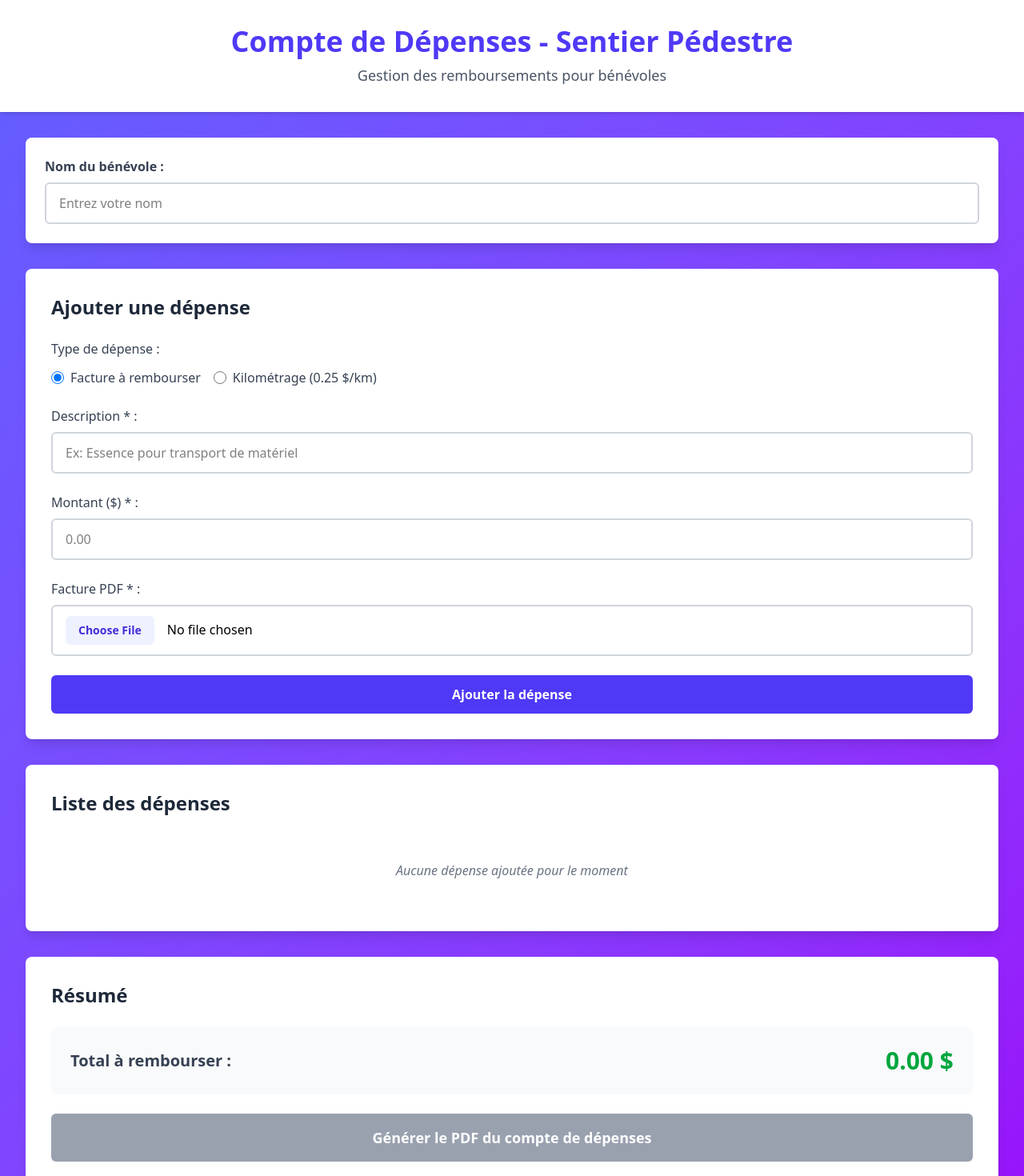
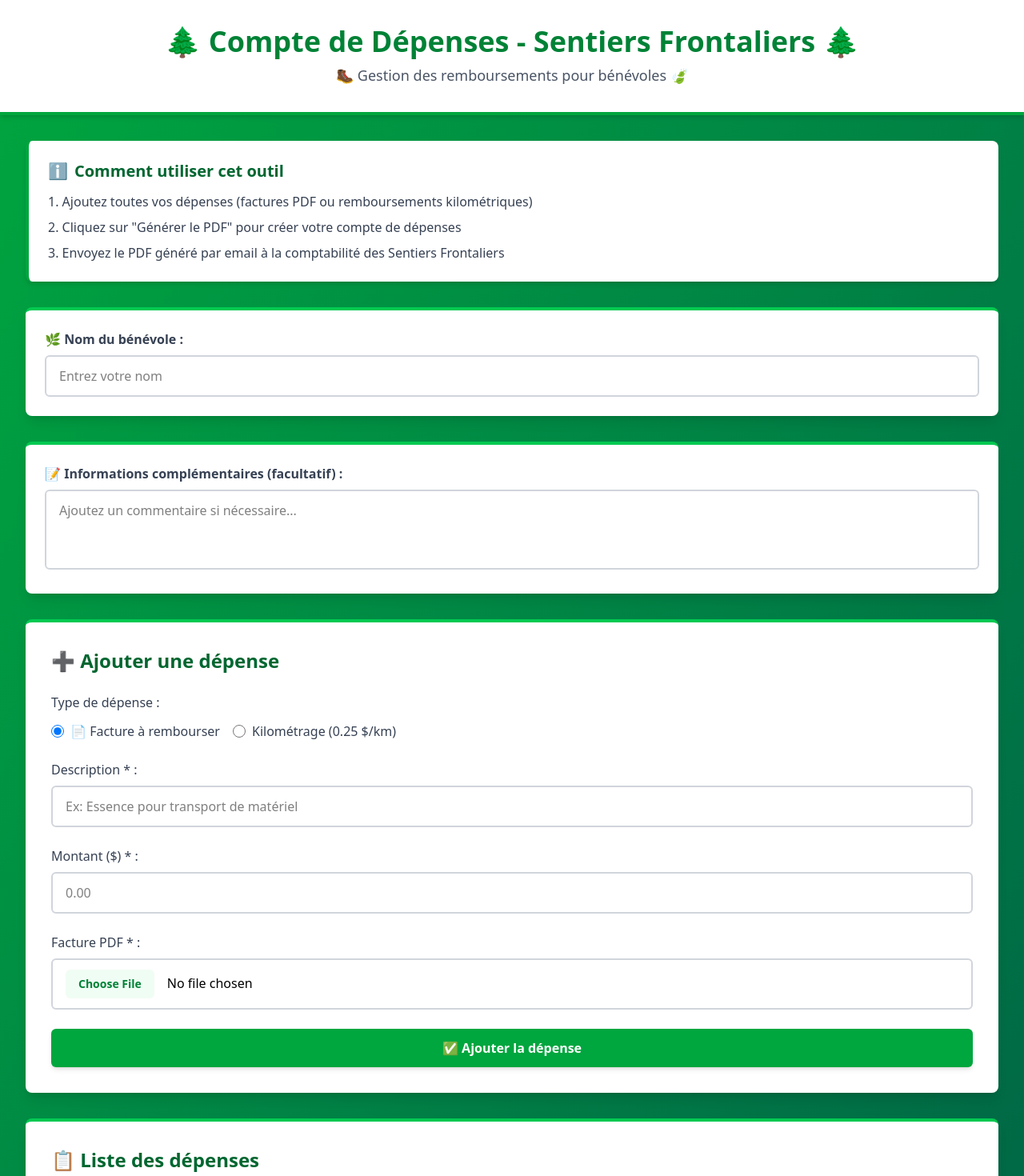
Before and after one commit to julbrs/mon-compte-de-depenses, a React (Vite) app: page / in a window 1280 px wide. Shown: the top 1470 px of the page at 80% size. Built offline with nearby package versions, Linux system fonts and the light colour scheme.

Commit message:
Refactor application to use pnpm, enhance PDF generation with additional info, and improve UI elements for better user experience

```diff
--- a/index.html
+++ b/index.html
@@ -1,10 +1,14 @@
 <!DOCTYPE html>
-<html lang="en">
+<html lang="fr">
   <head>
     <meta charset="UTF-8" />
     <link rel="icon" type="image/svg+xml" href="/vite.svg" />
     <meta name="viewport" content="width=device-width, initial-scale=1.0" />
-    <title>Compte de Dépenses - Sentier Pédestre</title>
+    <meta
+      name="description"
+      content="Gestion des comptes de dépenses pour bénévoles - Sentiers Frontaliers"
+    />
+    <title>🌲 Compte de Dépenses - Sentiers Frontaliers 🌲</title>
   </head>
   <body>
     <div id="root"></div>
--- a/package.json
+++ b/package.json
@@ -14,6 +14,7 @@
   "dependencies": {
     "jspdf": "^3.0.4",
     "jspdf-autotable": "^5.0.2",
+    "pdf-lib": "^1.17.1",
     "react": "^19.2.0",
     "react-dom": "^19.2.0"
   },
--- a/src/App.tsx
+++ b/src/App.tsx
@@ -7,6 +7,7 @@ import type { Expense } from "./types/expense";
 function App() {
   const [expenses, setExpenses] = useState<Expense[]>([]);
   const [volunteerName, setVolunteerName] = useState("");
+  const [additionalInfo, setAdditionalInfo] = useState("");
   const [kmRate] = useState(0.25); // Taux par km en dollars
 
   const addExpense = (expense: Omit<Expense, "id">) => {
@@ -27,7 +28,7 @@ function App() {
     }, 0);
   };
 
-  const handleGeneratePDF = () => {
+  const handleGeneratePDF = async () => {
     if (!volunteerName.trim()) {
       alert("Veuillez entrer le nom du bénévole");
       return;
@@ -36,24 +37,45 @@ function App() {
       alert("Veuillez ajouter au moins une dépense");
       return;
     }
-    generatePDF(volunteerName, expenses, kmRate, calculateTotal());
+
+    try {
+      await generatePDF(volunteerName, expenses, kmRate, calculateTotal(), additionalInfo);
+    } catch (error) {
+      console.error("Erreur lors de la génération du PDF:", error);
+      alert("Une erreur est survenue lors de la génération du PDF. Veuillez réessayer.");
+    }
   };
 
   return (
-    <div className="min-h-screen bg-linear-to-br from-indigo-500 to-purple-600">
-      <header className="bg-white shadow-md">
+    <div className="min-h-screen bg-linear-to-br from-green-600 to-emerald-800">
+      <header className="bg-white shadow-md border-b-4 border-green-600">
         <div className="max-w-7xl mx-auto px-4 sm:px-6 lg:px-8 py-8 text-center">
-          <h1 className="text-3xl md:text-4xl font-bold text-indigo-600 mb-2">
-            Compte de Dépenses - Sentier Pédestre
+          <h1 className="text-3xl md:text-4xl font-bold text-green-700 mb-2 flex items-center justify-center gap-3">
+            🌲 Compte de Dépenses - Sentiers Frontaliers 🌲
           </h1>
-          <p className="text-gray-600 text-lg">Gestion des remboursements pour bénévoles</p>
+          <p className="text-gray-600 text-lg flex items-center justify-center gap-2">
+            🥾 Gestion des remboursements pour bénévoles 🍃
+          </p>
         </div>
       </header>
 
       <main className="max-w-7xl mx-auto px-4 sm:px-6 lg:px-8 py-8">
-        <div className="bg-white rounded-lg shadow-lg p-6 mb-8">
+        {/* Instructions Box */}
+        <div className="bg-white rounded-lg shadow-md p-6 mb-8 border-l-4 border-green-600">
+          <h2 className="text-xl font-semibold text-green-800 mb-3 flex items-center gap-2">
+            <span>ℹ️</span>
+            Comment utiliser cet outil
+          </h2>
+          <ol className="list-decimal list-inside space-y-2 text-gray-700">
+            <li>Ajoutez toutes vos dépenses (factures PDF ou remboursements kilométriques)</li>
+            <li>Cliquez sur "Générer le PDF" pour créer votre compte de dépenses</li>
+            <li>Envoyez le PDF généré par email à la comptabilité des Sentiers Frontaliers</li>
+          </ol>
+        </div>
+
+        <div className="bg-white rounded-lg shadow-lg p-6 mb-8 border-t-4 border-green-500">
           <label htmlFor="volunteerName" className="block text-gray-700 font-semibold mb-2">
-            Nom du bénévole :
+            🌿 Nom du bénévole :
           </label>
           <input
             id="volunteerName"
@@ -61,7 +83,21 @@ function App() {
             value={volunteerName}
             onChange={(e) => setVolunteerName(e.target.value)}
             placeholder="Entrez votre nom"
-            className="w-full px-4 py-3 border-2 border-gray-300 rounded-md focus:outline-none focus:ring-2 focus:ring-indigo-500 focus:border-transparent transition"
+            className="w-full px-4 py-3 border-2 border-gray-300 rounded-md focus:outline-none focus:ring-2 focus:ring-green-500 focus:border-transparent transition"
+          />
+        </div>
+
+        <div className="bg-white rounded-lg shadow-lg p-6 mb-8 border-t-4 border-green-500">
+          <label htmlFor="additionalInfo" className="block text-gray-700 font-semibold mb-2">
+            📝 Informations complémentaires (facultatif) :
+          </label>
+          <textarea
+            id="additionalInfo"
+            value={additionalInfo}
+            onChange={(e) => setAdditionalInfo(e.target.value)}
+            placeholder="Ajoutez un commentaire si nécessaire..."
+            rows={3}
+            className="w-full px-4 py-3 border-2 border-gray-300 rounded-md focus:outline-none focus:ring-2 focus:ring-green-500 focus:border-transparent transition resize-none"
           />
         </div>
 
@@ -69,20 +105,49 @@ function App() {
 
         <ExpenseList expenses={expenses} onDeleteExpense={deleteExpense} kmRate={kmRate} />
 
-        <div className="bg-white rounded-lg shadow-lg p-6 md:p-8">
-          <h2 className="text-2xl font-bold text-gray-800 mb-6">Résumé</h2>
-          <div className="bg-gray-50 rounded-md p-6 mb-6 flex flex-col md:flex-row justify-between items-center gap-4">
-            <span className="text-xl font-semibold text-gray-700">Total à rembourser :</span>
-            <span className="text-3xl font-bold text-green-600">
+        <div className="bg-white rounded-lg shadow-lg p-6 md:p-8 border-t-4 border-green-500">
+          <h2 className="text-2xl font-bold text-green-800 mb-6 flex items-center gap-2">
+            📊 Résumé
+          </h2>
+          <div className="bg-green-50 rounded-md p-6 mb-6 flex flex-col md:flex-row justify-between items-center gap-4 border-2 border-green-200">
+            <span className="text-xl font-semibold text-gray-700">💰 Total à rembourser :</span>
+            <span className="text-3xl font-bold text-green-700">
               {calculateTotal().toFixed(2)} $
             </span>
           </div>
+
+          {expenses.some((exp) => exp.type === "invoice") && (
+            <div className="bg-green-50 border-2 border-green-300 rounded-md p-4 mb-6">
+              <div className="flex items-start gap-3">
+                <span className="text-2xl">✅</span>
+                <div className="flex-1">
+                  <p className="font-semibold text-green-800 mb-2">
+                    Factures incluses automatiquement
+                  </p>
+                  <p className="text-sm text-green-700 mb-2">
+                    Les factures PDF seront automatiquement ajoutées à la fin du document généré.
+                  </p>
+                  <div className="text-sm text-green-700">
+                    <strong>Factures qui seront incluses :</strong>
+                    <ul className="list-disc ml-5 mt-1">
+                      {expenses
+                        .filter((exp) => exp.type === "invoice")
+                        .map((exp) => (
+                          <li key={exp.id}>{exp.fileName}</li>
+                        ))}
+                    </ul>
+                  </div>
+                </div>
+              </div>
+            </div>
+          )}
+
           <button
             onClick={handleGeneratePDF}
             disabled={expenses.length === 0 || !volunteerName.trim()}
-            className="w-full bg-green-600 hover:bg-green-700 disabled:bg-gray-400 disabled:cursor-not-allowed text-white font-semibold py-4 px-6 rounded-md transition duration-200 text-lg"
+            className="w-full bg-green-600 hover:bg-green-700 disabled:bg-gray-400 disabled:cursor-not-allowed text-white font-semibold py-4 px-6 rounded-md transition duration-200 text-lg shadow-md hover:shadow-lg"
           >
-            Générer le PDF du compte de dépenses
+            📄 Générer le PDF du compte de dépenses
           </button>
         </div>
       </main>
--- a/src/components/ExpenseForm.tsx
+++ b/src/components/ExpenseForm.tsx
@@ -6,6 +6,7 @@ function ExpenseForm({ onAddExpense, kmRate }: ExpenseFormProps) {
   const [description, setDescription] = useState("");
   const [amount, setAmount] = useState("");
   const [kilometers, setKilometers] = useState("");
+  const [kmDate, setKmDate] = useState(new Date().toISOString().split("T")[0]);
   const [invoiceFile, setInvoiceFile] = useState<File | null>(null);
 
   const handleSubmit = (e: FormEvent<HTMLFormElement>) => {
@@ -39,11 +40,16 @@ function ExpenseForm({ onAddExpense, kmRate }: ExpenseFormProps) {
         alert("Veuillez entrer un nombre de kilomètres valide");
         return;
       }
+      if (!kmDate) {
+        alert("Veuillez entrer une date");
+        return;
+      }
 
       const expense: Omit<Expense, "id"> = {
         type: "km",
         description,
         kilometers: parseFloat(kilometers),
+        kmDate,
       };
       onAddExpense(expense);
     }
@@ -52,6 +58,7 @@ function ExpenseForm({ onAddExpense, kmRate }: ExpenseFormProps) {
     setDescription("");
     setAmount("");
     setKilometers("");
+    setKmDate(new Date().toISOString().split("T")[0]);
     setInvoiceFile(null);
     const fileInput = document.getElementById("invoiceFile") as HTMLInputElement;
     if (fileInput) {
@@ -66,8 +73,10 @@ function ExpenseForm({ onAddExpense, kmRate }: ExpenseFormProps) {
   };
 
   return (
-    <div className="bg-white rounded-lg shadow-lg p-6 md:p-8 mb-8">
-      <h2 className="text-2xl font-bold text-gray-800 mb-6">Ajouter une dépense</h2>
+    <div className="bg-white rounded-lg shadow-lg p-6 md:p-8 mb-8 border-t-4 border-green-500">
+      <h2 className="text-2xl font-bold text-green-800 mb-6 flex items-center gap-2">
+        ➕ Ajouter une dépense
+      </h2>
 
       <form onSubmit={handleSubmit} className="space-y-6">
         <div>
@@ -79,9 +88,9 @@ function ExpenseForm({ onAddExpense, kmRate }: ExpenseFormProps) {
                 value="invoice"
                 checked={expenseType === "invoice"}
                 onChange={(e) => setExpenseType(e.target.value as "invoice" | "km")}
-                className="w-4 h-4 text-indigo-600 focus:ring-indigo-500"
+                className="w-4 h-4 text-green-600 focus:ring-green-500"
               />
-              <span className="text-gray-700">Facture à rembourser</span>
+              <span className="text-gray-700">📄 Facture à rembourser</span>
             </label>
             <label className="flex items-center gap-2 cursor-pointer">
               <input
@@ -89,7 +98,7 @@ function ExpenseForm({ onAddExpense, kmRate }: ExpenseFormProps) {
                 value="km"
                 checked={expenseType === "km"}
                 onChange={(e) => setExpenseType(e.target.value as "invoice" | "km")}
-                className="w-4 h-4 text-indigo-600 focus:ring-indigo-500"
+                className="w-4 h-4 text-green-600 focus:ring-green-500"
               />
               <span className="text-gray-700">Kilométrage ({kmRate} $/km)</span>
             </label>
@@ -107,7 +116,7 @@ function ExpenseForm({ onAddExpense, kmRate }: ExpenseFormProps) {
             onChange={(e) => setDescription(e.target.value)}
             placeholder="Ex: Essence pour transport de matériel"
             required
-            className="w-full px-4 py-3 border-2 border-gray-300 rounded-md focus:outline-none focus:ring-2 focus:ring-indigo-500 focus:border-transparent transition"
+            className="w-full px-4 py-3 border-2 border-gray-300 rounded-md focus:outline-none focus:ring-2 focus:ring-green-500 focus:border-transparent transition"
           />
         </div>
 
@@ -126,7 +135,7 @@ function ExpenseForm({ onAddExpense, kmRate }: ExpenseFormProps) {
                 onChange={(e) => setAmount(e.target.value)}
                 placeholder="0.00"
                 required
-                className="w-full px-4 py-3 border-2 border-gray-300 rounded-md focus:outline-none focus:ring-2 focus:ring-indigo-500 focus:border-transparent transition"
+                className="w-full px-4 py-3 border-2 border-gray-300 rounded-md focus:outline-none focus:ring-2 focus:ring-green-500 focus:border-transparent transition"
               />
             </div>
             <div>
@@ -139,14 +148,28 @@ function ExpenseForm({ onAddExpense, kmRate }: ExpenseFormProps) {
                 accept=".pdf"
                 onChange={handleFileChange}
                 required
-                className="w-full px-4 py-3 border-2 border-gray-300 rounded-md focus:outline-none focus:ring-2 focus:ring-indigo-500 focus:border-transparent transition file:mr-4 file:py-2 file:px-4 file:rounded-md file:border-0 file:text-sm file:font-semibold file:bg-indigo-50 file:text-indigo-700 hover:file:bg-indigo-100"
+                className="w-full px-4 py-3 border-2 border-gray-300 rounded-md focus:outline-none focus:ring-2 focus:ring-green-500 focus:border-transparent transition file:mr-4 file:py-2 file:px-4 file:rounded-md file:border-0 file:text-sm file:font-semibold file:bg-green-50 file:text-green-700 hover:file:bg-green-100"
               />
             </div>
           </>
         ) : (
+          <>
+            <div>
+              <label htmlFor="kmDate" className="block text-gray-700 font-medium mb-2">
+                📅 Date * :
+              </label>
+              <input
+                id="kmDate"
+                type="date"
+                value={kmDate}
+                onChange={(e) => setKmDate(e.target.value)}
+                required
+                className="w-full px-4 py-3 border-2 border-gray-300 rounded-md focus:outline-none focus:ring-2 focus:ring-green-500 focus:border-transparent transition"
+              />
+            </div>
             <div>
               <label htmlFor="kilometers" className="block text-gray-700 font-medium mb-2">
-              Nombre de kilomètres * :
+                🚶 Nombre de kilomètres * :
               </label>
               <input
                 id="kilometers"
@@ -157,21 +180,22 @@ function ExpenseForm({ onAddExpense, kmRate }: ExpenseFormProps) {
                 onChange={(e) => setKilometers(e.target.value)}
                 placeholder="0.0"
                 required
-              className="w-full px-4 py-3 border-2 border-gray-300 rounded-md focus:outline-none focus:ring-2 focus:ring-indigo-500 focus:border-transparent transition"
+                className="w-full px-4 py-3 border-2 border-gray-300 rounded-md focus:outline-none focus:ring-2 focus:ring-green-500 focus:border-transparent transition"
               />
               {kilometers && (
-              <p className="mt-2 text-sm text-indigo-600 font-medium">
-                Remboursement : {(parseFloat(kilometers) * kmRate).toFixed(2)} $
+                <p className="mt-2 text-sm text-green-600 font-medium">
+                  💰 Remboursement : {(parseFloat(kilometers) * kmRate).toFixed(2)} $
                 </p>
               )}
             </div>
+          </>
         )}
 
         <button
           type="submit"
-          className="w-full bg-indigo-600 hover:bg-indigo-700 text-white font-semibold py-3 px-6 rounded-md transition duration-200"
+          className="w-full bg-green-600 hover:bg-green-700 text-white font-semibold py-3 px-6 rounded-md transition duration-200 shadow-md hover:shadow-lg"
         >
-          Ajouter la dépense
+          ✅ Ajouter la dépense
         </button>
       </form>
     </div>
--- a/src/components/ExpenseList.tsx
+++ b/src/components/ExpenseList.tsx
@@ -3,22 +3,26 @@ import type { ExpenseListProps } from "../types/expense";
 function ExpenseList({ expenses, onDeleteExpense, kmRate }: ExpenseListProps) {
   if (expenses.length === 0) {
     return (
-      <div className="bg-white rounded-lg shadow-lg p-6 md:p-8 mb-8">
-        <h2 className="text-2xl font-bold text-gray-800 mb-6">Liste des dépenses</h2>
+      <div className="bg-white rounded-lg shadow-lg p-6 md:p-8 mb-8 border-t-4 border-green-500">
+        <h2 className="text-2xl font-bold text-green-800 mb-6 flex items-center gap-2">
+          📋 Liste des dépenses
+        </h2>
         <p className="text-center text-gray-500 italic py-8">
-          Aucune dépense ajoutée pour le moment
+          🌿 Aucune dépense ajoutée pour le moment
         </p>
       </div>
     );
   }
 
   return (
-    <div className="bg-white rounded-lg shadow-lg p-6 md:p-8 mb-8">
-      <h2 className="text-2xl font-bold text-gray-800 mb-6">Liste des dépenses</h2>
+    <div className="bg-white rounded-lg shadow-lg p-6 md:p-8 mb-8 border-t-4 border-green-500">
+      <h2 className="text-2xl font-bold text-green-800 mb-6 flex items-center gap-2">
+        📋 Liste des dépenses
+      </h2>
       <div className="overflow-x-auto">
         <table className="w-full border-collapse">
           <thead>
-            <tr className="bg-gray-50 border-b-2 border-gray-200">
+            <tr className="bg-green-50 border-b-2 border-green-200">
               <th className="text-left py-4 px-4 font-semibold text-gray-700">Type</th>
               <th className="text-left py-4 px-4 font-semibold text-gray-700">Description</th>
               <th className="text-left py-4 px-4 font-semibold text-gray-700">Détails</th>
@@ -28,7 +32,10 @@ function ExpenseList({ expenses, onDeleteExpense, kmRate }: ExpenseListProps) {
           </thead>
           <tbody>
             {expenses.map((expense) => (
-              <tr key={expense.id} className="border-b border-gray-200 hover:bg-gray-50 transition">
+              <tr
+                key={expense.id}
+                className="border-b border-gray-200 hover:bg-green-50 transition"
+              >
                 <td className="py-4 px-4">
                   {expense.type === "invoice" ? (
                     <span className="inline-flex items-center gap-1">
@@ -37,7 +44,7 @@ function ExpenseList({ expenses, onDeleteExpense, kmRate }: ExpenseListProps) {
                     </span>
                   ) : (
                     <span className="inline-flex items-center gap-1">
-                      <span>🚗</span>
+                      <span>🚶</span>
                       <span className="hidden sm:inline">Kilométrage</span>
                     </span>
                   )}
@@ -47,12 +54,15 @@ function ExpenseList({ expenses, onDeleteExpense, kmRate }: ExpenseListProps) {
                   {expense.type === "invoice" ? (
                     <span className="truncate max-w-xs block">{expense.fileName}</span>
                   ) : (
-                    <span>
-                      {expense.kilometers} km × {kmRate} $/km
-                    </span>
+                    <div className="flex flex-col gap-1">
+                      <span>📅 {new Date(expense.kmDate || "").toLocaleDateString("fr-CA")}</span>
+                      <span>
+                        {expense.kilometers} km × {kmRate} $/km
+                      </span>
+                    </div>
                   )}
                 </td>
-                <td className="py-4 px-4 font-semibold text-indigo-600">
+                <td className="py-4 px-4 font-semibold text-green-700">
                   {expense.type === "invoice"
                     ? expense.amount?.toFixed(2)
                     : ((expense.kilometers || 0) * kmRate).toFixed(2)}{" "}
--- a/src/types/expense.ts
+++ b/src/types/expense.ts
@@ -4,6 +4,7 @@ export interface Expense {
   description: string;
   amount?: number;
   kilometers?: number;
+  kmDate?: string;
   fileName?: string;
   file?: File;
 }
```
Also changed, not shown: src/utils/pdfGenerator.ts (+67 -27 lines), 2 other files (tests, documents, lock files or other folders). Lines whose indentation alone changed are shown as unchanged.
